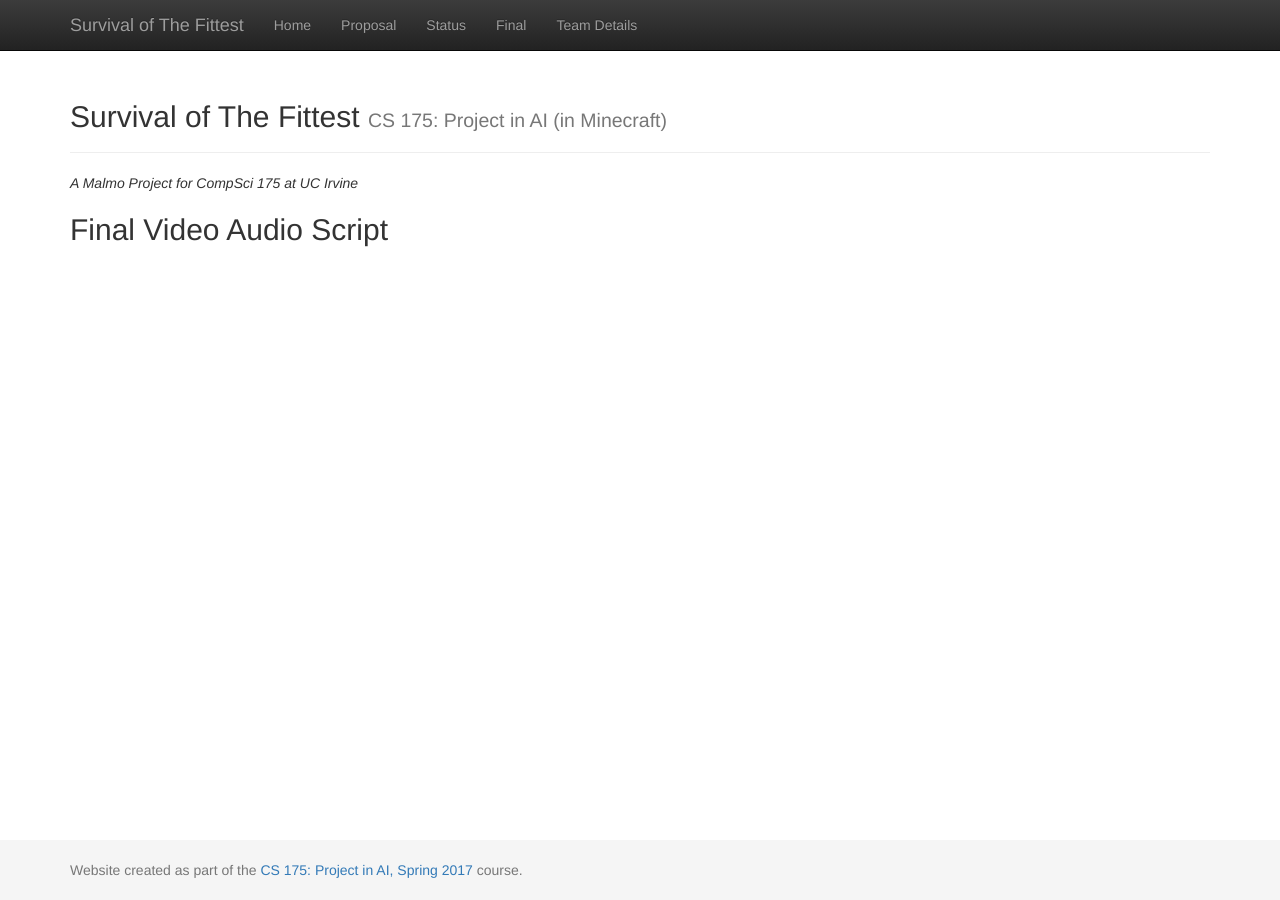
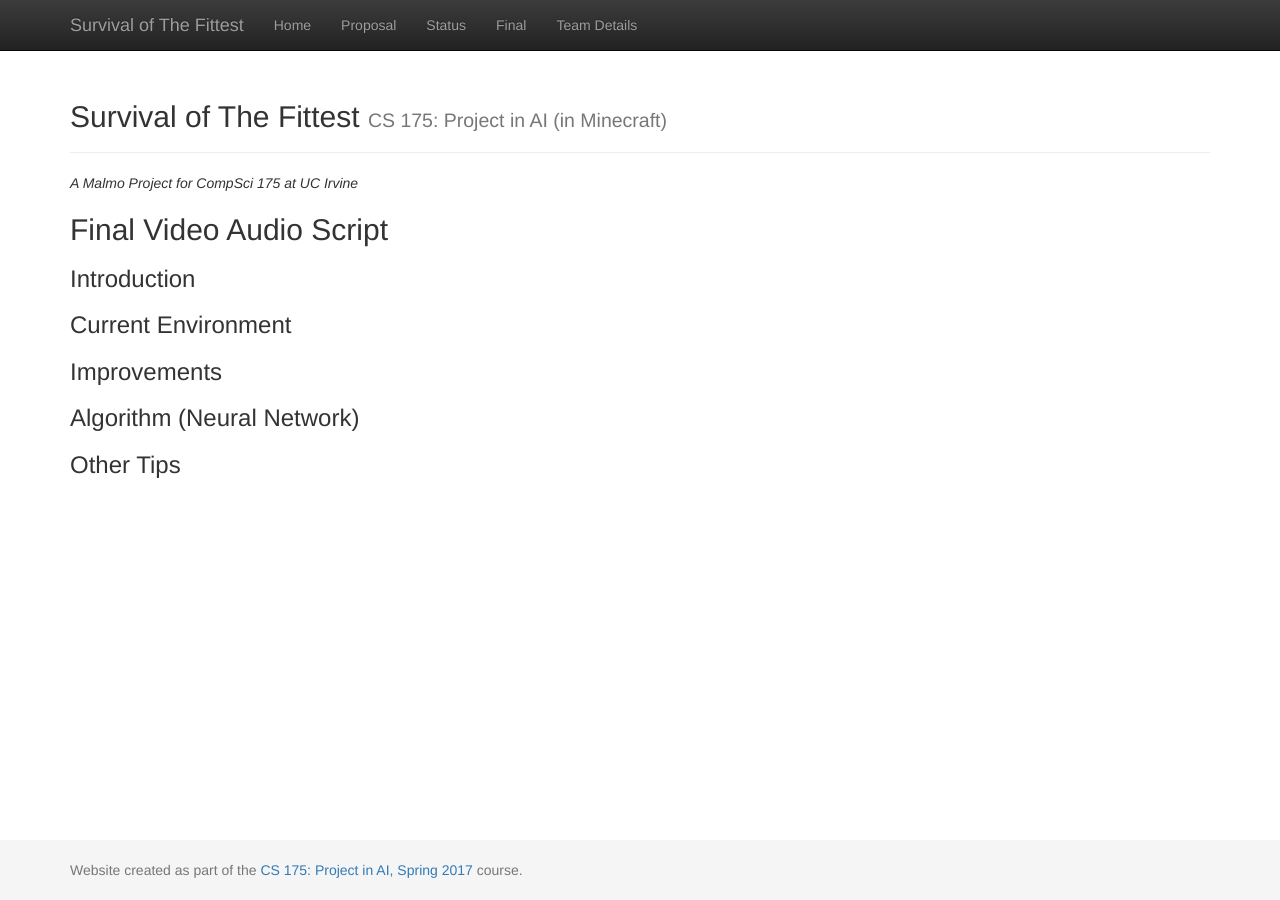
Before and after one commit to mingh2/SurvivalOfTheFittest, a Jekyll site: the page built from docs/final_video_audio_script.md, in a window 1280 px wide. Built offline with Jekyll 4.4.1, drawn with Linux system fonts in a browser that asks for light colours.

Commit message:
[ Placeholders and Structure of the Final Audio Scripts ]

```diff
--- a/docs/final_video_audio_script.md
+++ b/docs/final_video_audio_script.md
@@ -6,3 +6,13 @@ title:  Final Video Audio Script
 *A Malmo Project for CompSci 175 at UC Irvine*
 
 ## Final Video Audio Script
+
+### Introduction
+
+### Current Environment
+
+### Improvements
+
+### Algorithm (Neural Network)
+
+### Other Tips
```
